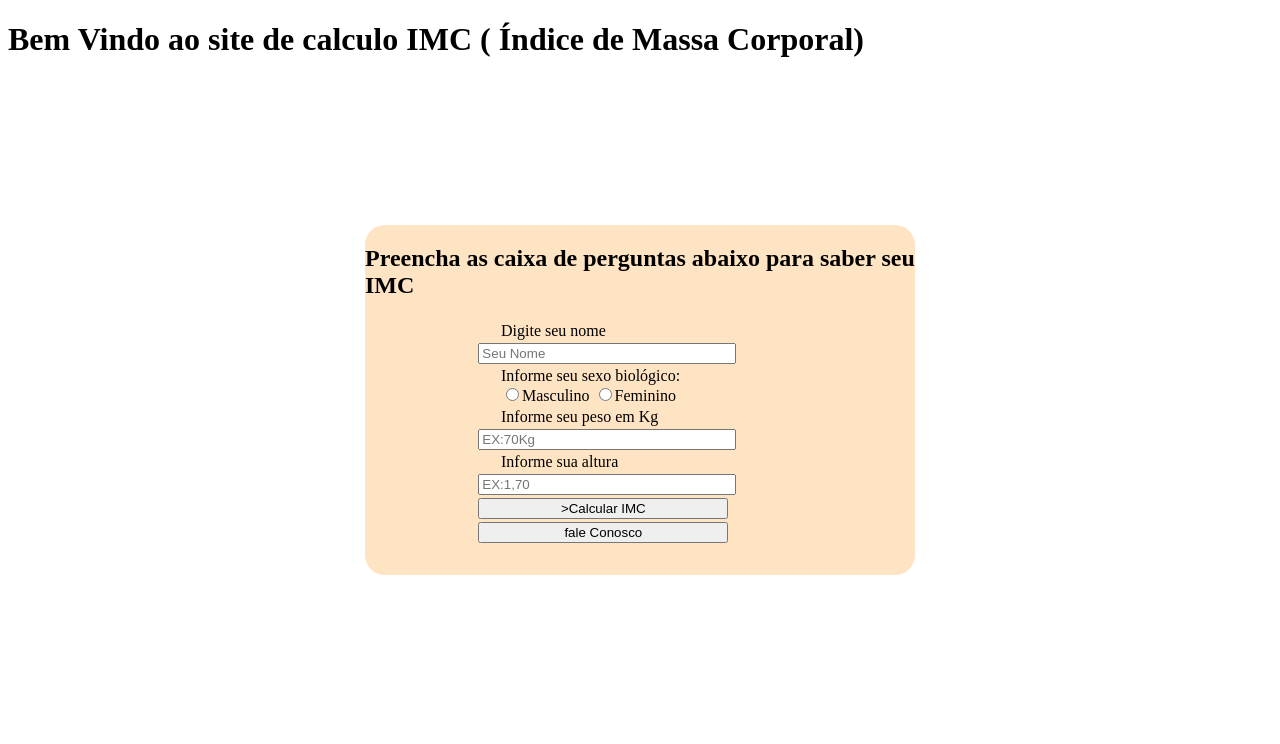
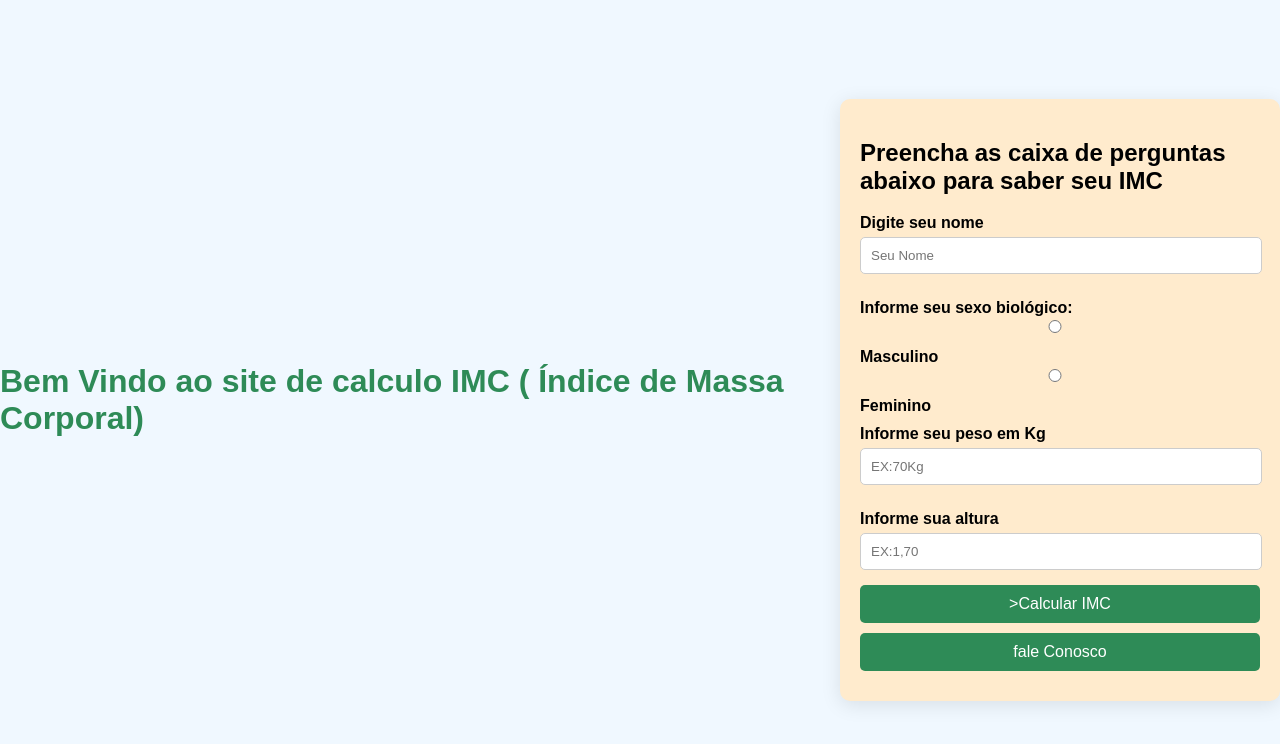
Before and after one commit to iblamesrn/Imc, a plain HTML site: page index.html in a window 1280 px wide. Drawn offline with Linux system fonts and the light colour scheme; a script that the page names is missing.

Commit message:
Update style.css

```diff
--- a/style.css
+++ b/style.css
@@ -1,50 +1,76 @@
-.user_card{
-    width: 550px;
-    height: 350px;
-    background-color: bisque;
+body {
+    font-family: 'Arial', sans-serif;
+    background-color: #f0f8ff;
     display: flex;
-    flex-direction: column;
-    top: 50%;
-    left: 50%;
-    transform: translate(-50%,-50%);
-    position: absolute;
-    row-gap: 3px;
-    border-radius: 20px;
-
+    justify-content: center;
+    align-items: center;
+    height: 100vh;
+    margin: 0;
 }
 
-a{
-    text-decoration: none;
-    color: black;
+.container {
+    text-align: center;
 }
 
-p{
-    margin-left: 52em;
-    margin-top: 40em;
+.user_card {
+    background-color: #ffebcd;
+    border-radius: 10px;
+    padding: 20px;
+    box-shadow: 0 4px 20px rgba(0, 0, 0, 0.1);
+    max-width: 400px;
+    margin: auto;
 }
 
-#Peso{
-    width: 250px;
-    margin-left: 8.5em;
-
+h1 {
+    color: #2e8b57;
 }
 
-.label {
-    margin-left: 8.5em;
+label {
+    margin: 10px 0 5px;
+    display: block;
+    font-weight: bold;
 }
 
-#Nome{
-    width: 250px;
-    margin-left: 8.5em;
+input {
+    width: calc(100% - 20px);
+    padding: 10px;
+    border: 1px solid #ccc;
+    border-radius: 5px;
+    margin-bottom: 15px;
 }
 
-#Altura{
-    width: 250px;
-    margin-left: 8.5em;
+.radio-group {
+    display: flex;
+    justify-content: center;
+    margin-bottom: 15px;
 }
 
-button{
-    width: 250px;
-    margin-left: 8.5em;
-    gap: 4px;
+.radio-group label {
+    margin: 0 10px;
 }
+
+button {
+    width: 100%;
+    padding: 10px;
+    background-color: #2e8b57;
+    color: white;
+    border: none;
+    border-radius: 5px;
+    cursor: pointer;
+    font-size: 16px;
+    margin-bottom: 10px;
+}
+
+button:hover {
+    background-color: #238b45;
+}
+
+a {
+    text-decoration: none;
+    color: white;
+}
+
+p {
+    color: #2e8b57;
+    font-size: 18px;
+}
```
